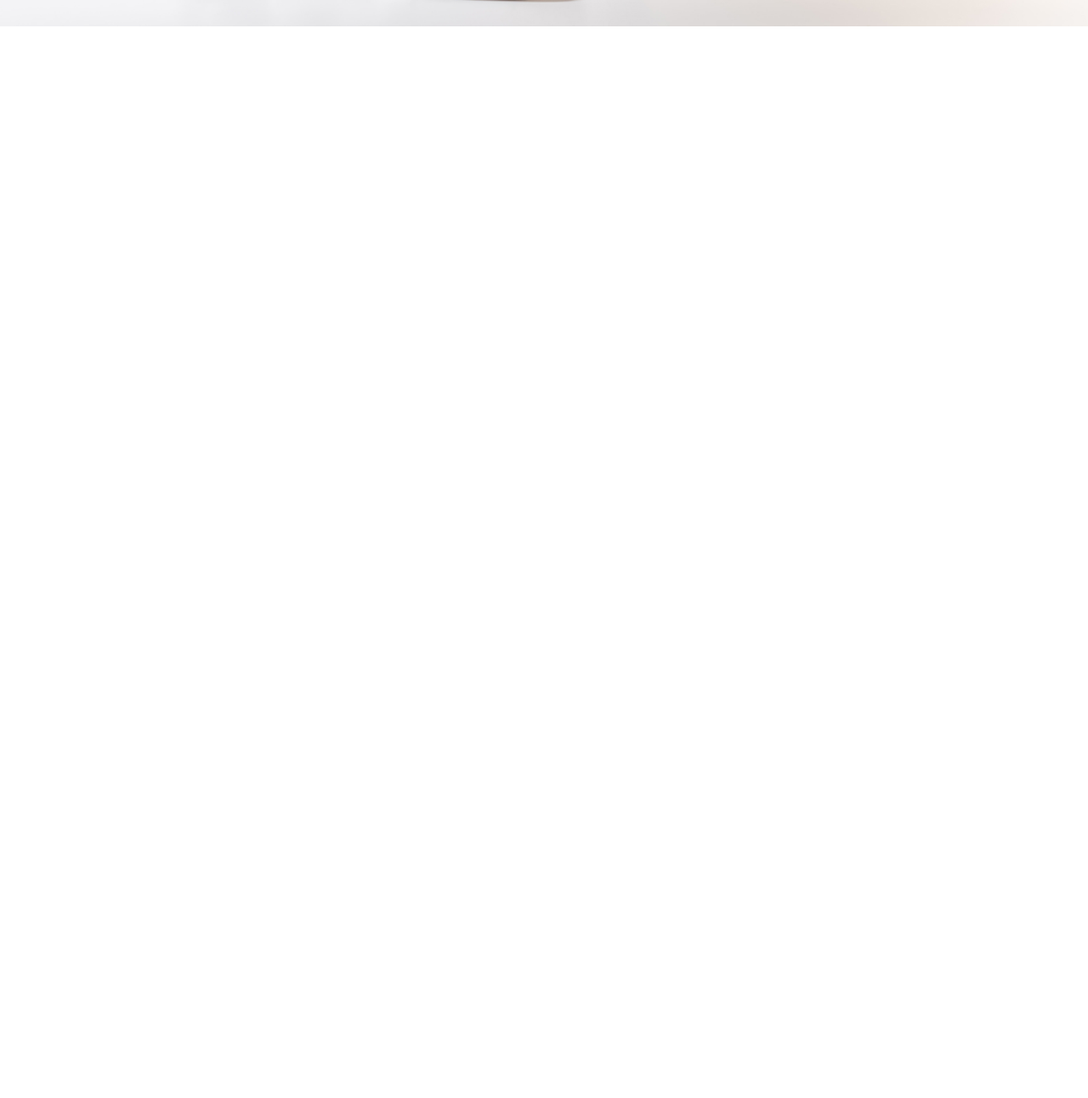
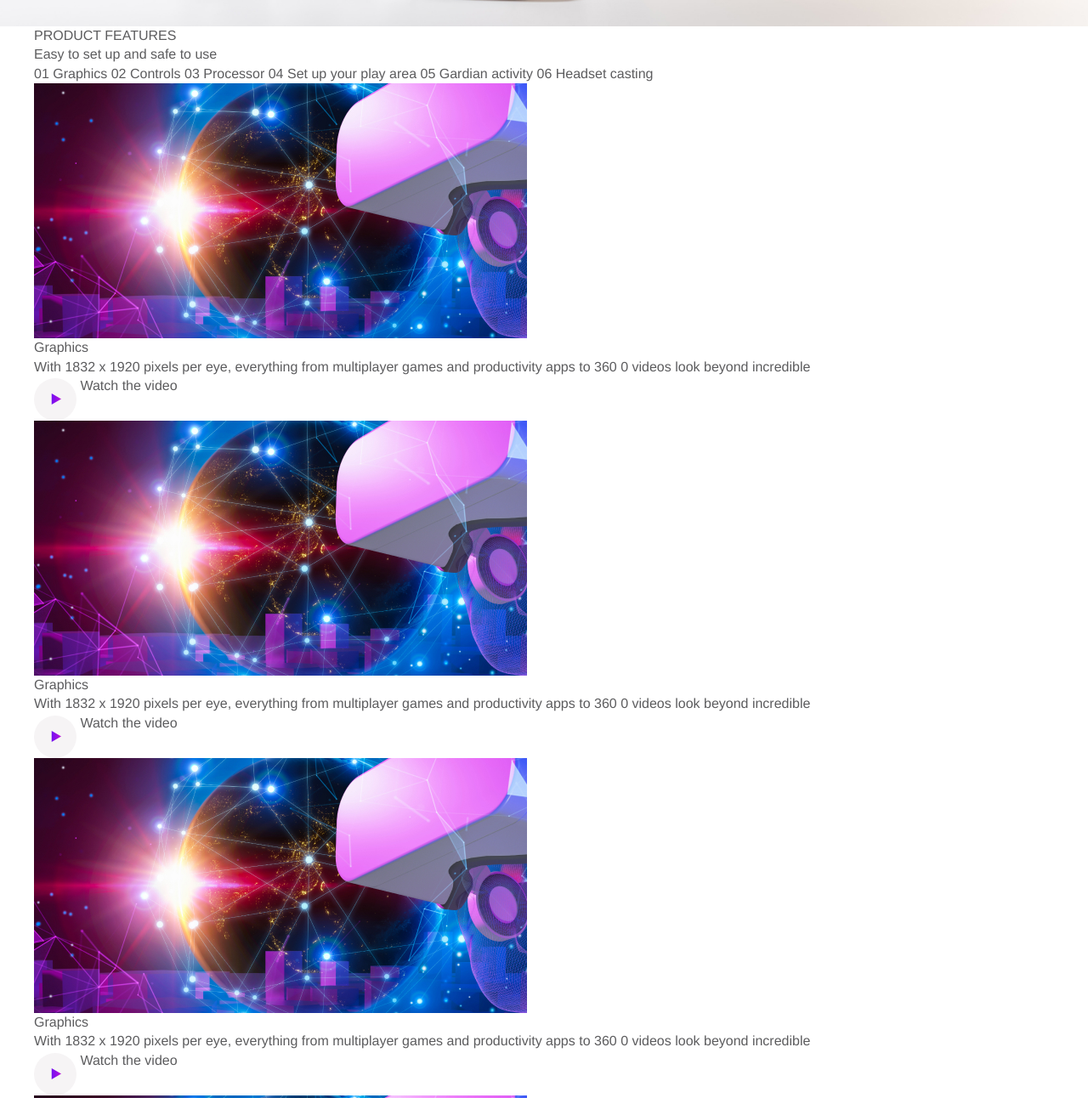
Before and after one commit to Gektor-UA/oculus, a plain HTML site: page oculus/index.html in a window 1280 px wide. Shown: the part 769-2061 px from the top of the page at 85% size. Before the commit the page ends 800 px from the top, so only its background shows below. Drawn offline with Linux system fonts and the light colour scheme.

Commit message:
Написана розмітка для секції features. Тут будемо робити таби на js та використовувати технологію grid

```diff
--- a/oculus/index.html
+++ b/oculus/index.html
@@ -46,6 +46,121 @@
         </p>
       </div>
     </section>
+
+    <section class="features">
+      <div class="container">
+        <div class="features__titlles">
+          <h2 class="features__title section-title">PRODUCT FEATURES</h2>
+          <p class="features__text">Easy to set up and safe to use</p>
+        </div>
+
+        <!-- ---ТАБИ--- -->
+        <div class="tabs">
+          <div class="tabs__btn">
+            <button class="tabs__btn-item" data-button="content-1">01 Graphics</button>
+            <button class="tabs__btn-item" data-button="content-2">02 Controls</button>
+            <button class="tabs__btn-item" data-button="content-3">03 Processor</button>
+            <button class="tabs__btn-item" data-button="content-4">04 Set up your play area</button>
+            <button class="tabs__btn-item" data-button="content-5">05 Gardian activity</button>
+            <button class="tabs__btn-item" data-button="content-6">06 Headset casting</button>
+          </div>
+          <div class="tabs__content">
+            <div class="tabs__content-item" id="content-1">
+              <img class="tabs__content-img" src="images/content.jpg" alt="content">
+              <div class="tabs__content-box">
+                <h3>Graphics</h3>
+                <p>
+                  With 1832 x 1920 pixels per eye, everything from multiplayer games and productivity apps to 360 0 videos look beyond incredible
+                </p>
+              </div>
+              <div class="tabs__content-video">
+                <button class="video__btn">
+                  <img src="images/play.svg" alt="play">
+                </button>
+                <span>Watch the video</span>
+              </div>
+            </div>
+            <div class="tabs__content-item" id="content-2">
+              <img class="tabs__content-img" src="images/content.jpg" alt="content">
+              <div class="tabs__content-box">
+                <h3>Graphics</h3>
+                <p>
+                  With 1832 x 1920 pixels per eye, everything from multiplayer games and productivity apps to 360 0 videos look beyond incredible
+                </p>
+              </div>
+              <div class="tabs__content-video">
+                <button class="video__btn">
+                  <img src="images/play.svg" alt="play">
+                </button>
+                <span>Watch the video</span>
+              </div>
+            </div>
+            <div class="tabs__content-item" id="content-3">
+              <img class="tabs__content-img" src="images/content.jpg" alt="content">
+              <div class="tabs__content-box">
+                <h3>Graphics</h3>
+                <p>
+                  With 1832 x 1920 pixels per eye, everything from multiplayer games and productivity apps to 360 0 videos look beyond incredible
+                </p>
+              </div>
+              <div class="tabs__content-video">
+                <button class="video__btn">
+                  <img src="images/play.svg" alt="play">
+                </button>
+                <span>Watch the video</span>
+              </div>
+            </div>
+            <div class="tabs__content-item" id="content-4">
+              <img class="tabs__content-img" src="images/content.jpg" alt="content">
+              <div class="tabs__content-box">
+                <h3>Graphics</h3>
+                <p>
+                  With 1832 x 1920 pixels per eye, everything from multiplayer games and productivity apps to 360 0 videos look beyond incredible
+                </p>
+              </div>
+              <div class="tabs__content-video">
+                <button class="video__btn">
+                  <img src="images/play.svg" alt="play">
+                </button>
+                <span>Watch the video</span>
+              </div>
+            </div>
+            <div class="tabs__content-item" id="content-5">
+              <img class="tabs__content-img" src="images/content.jpg" alt="content">
+              <div class="tabs__content-box">
+                <h3>Graphics</h3>
+                <p>
+                  With 1832 x 1920 pixels per eye, everything from multiplayer games and productivity apps to 360 0 videos look beyond incredible
+                </p>
+              </div>
+              <div class="tabs__content-video">
+                <button class="video__btn">
+                  <img src="images/play.svg" alt="play">
+                </button>
+                <span>Watch the video</span>
+              </div>
+            </div>
+            <div class="tabs__content-item" id="content-6">
+              <img class="tabs__content-img" src="images/content.jpg" alt="content">
+              <div class="tabs__content-box">
+                <h3>Graphics</h3>
+                <p>
+                  With 1832 x 1920 pixels per eye, everything from multiplayer games and productivity apps to 360 0 videos look beyond incredible
+                </p>
+              </div>
+              <div class="tabs__content-video">
+                <button class="video__btn">
+                  <img src="images/play.svg" alt="play">
+                </button>
+                <span>Watch the video</span>
+              </div>
+            </div>
+          </div>
+        </div>
+        <!-- ---------- -->
+
+      </div>
+    </section>
   </main>
 
   <script src="js/main.js"></script>
```
Also changed, not shown: oculus/images/content-bg.jpg (added), oculus/images/content.jpg (added), oculus/images/play.svg (added).
